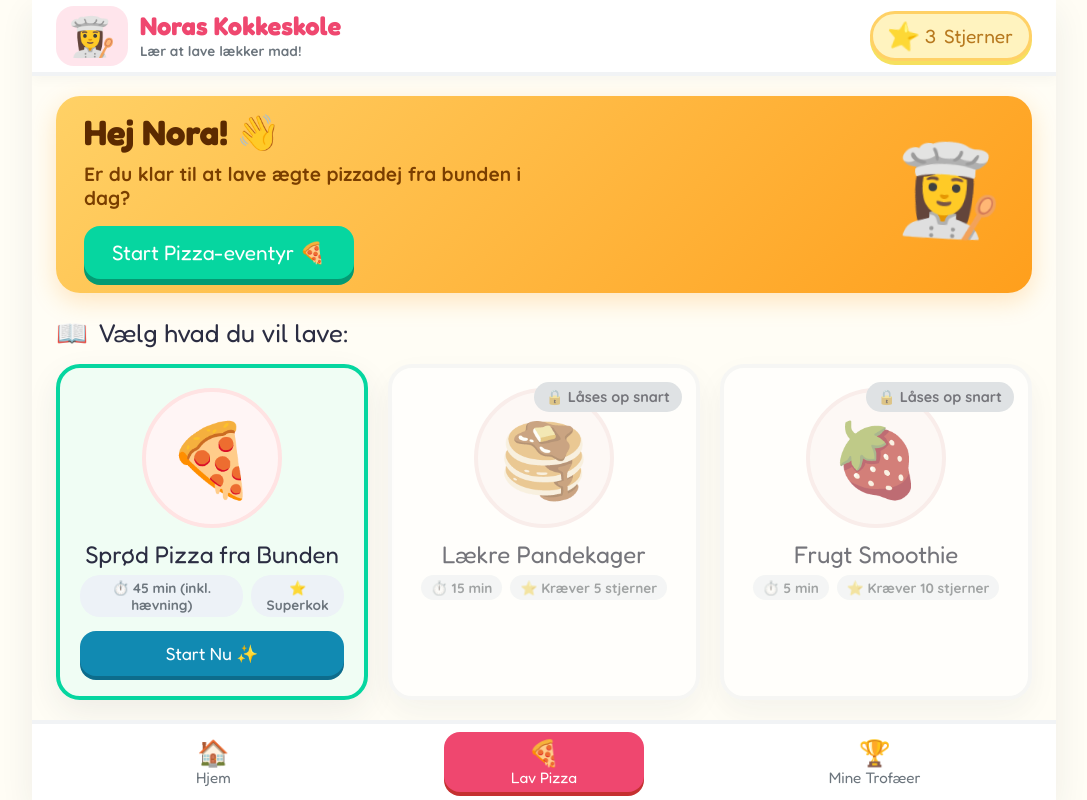
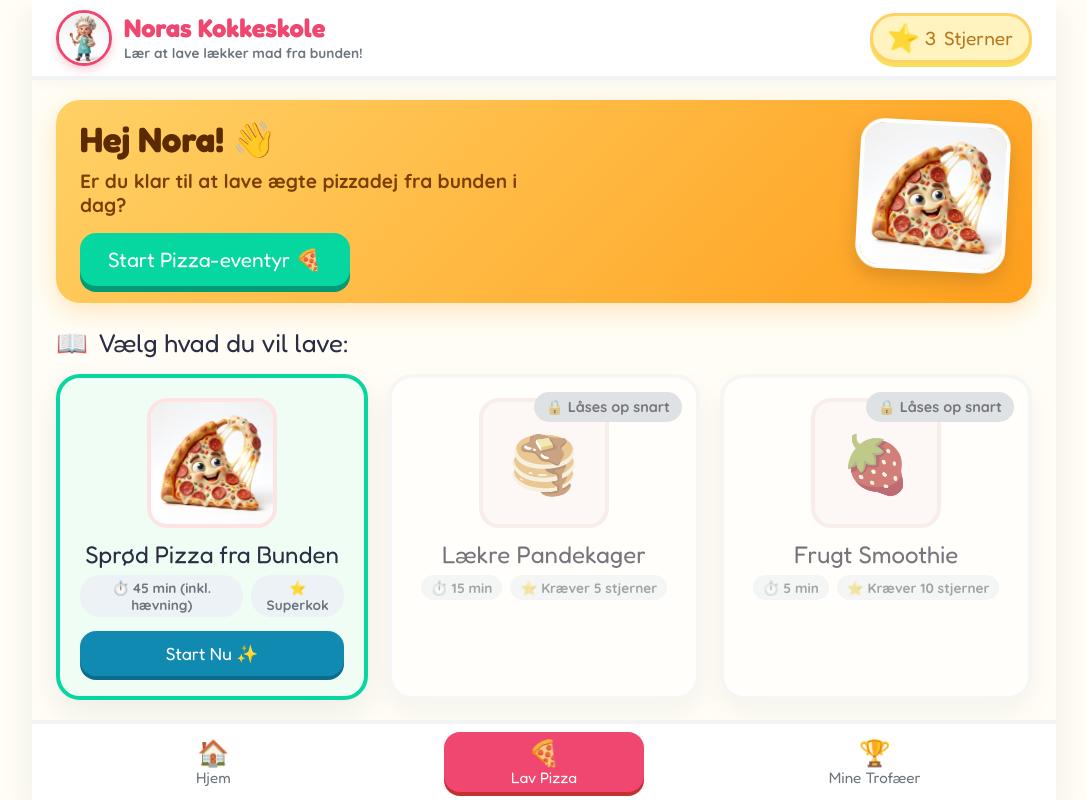
Before and after one commit to Ianropke/noras-kokkeskole, a plain HTML site: page index.html in a window 1280 px wide. Shown: the whole page, without its empty margins (96-1183 px from the left). Drawn offline with nearby package versions, Linux system fonts and the light colour scheme.

Commit message:
Replace generic emojis with custom Pixar 3D claymation graphics and mascot

```diff
--- a/app.js
+++ b/app.js
@@ -149,7 +149,7 @@ const recipeData = {
         text: 'Du har lavet en hel pizza fra bunden med ægte hjemmelavet dej! Skær den ud i trekanter og nyd dit mesterværk!',
         mathHint: '💡 Hvis du skærer pizzaen på tværs, får du 8 lækre stykker!',
         mediaType: 'image',
-        mediaSrc: 'hero_pizza.png',
+        mediaSrc: 'assets/hero_pizza.jpg',
         assetId: 'hero_pizza',
         icon: '🌟',
         isFinal: true
@@ -254,7 +254,7 @@ function renderHome() {
         <p>Er du klar til at lave ægte pizzadej fra bunden i dag?</p>
         <button class="hero-btn" onclick="openIngredients('pizza')">Start Pizza-eventyr 🍕</button>
       </div>
-      <div class="hero-illustration">👩‍🍳</div>
+      <img src="assets/hero_pizza.jpg" alt="Glad pizza" class="custom-hero-img">
     </div>
 
     <div class="section-title">
@@ -264,7 +264,9 @@ function renderHome() {
     <div class="recipes-grid">
       <!-- PIZZA (Unlocked) -->
       <div class="recipe-card active-card" onclick="openIngredients('pizza')">
-        <div class="recipe-img-box">🍕</div>
+        <div class="recipe-img-box">
+          <img src="assets/hero_pizza.jpg" alt="Pizza" class="custom-card-img">
+        </div>
         <div class="recipe-title">Sprød Pizza fra Bunden</div>
         <div class="recipe-tags">
           <span class="tag">⏱️ 45 min (inkl. hævning)</span>
@@ -276,7 +278,7 @@ function renderHome() {
       <!-- PANCAKES (Locked preview) -->
       <div class="recipe-card locked-card" onclick="soundLocked()">
         <span class="lock-badge">🔒 Låses op snart</span>
-        <div class="recipe-img-box">🥞</div>
+        <div class="recipe-img-box" style="display:flex; align-items:center; justify-content:center; background:#FFF5F5; font-size:3.5rem;">🥞</div>
         <div class="recipe-title">Lækre Pandekager</div>
         <div class="recipe-tags">
           <span class="tag">⏱️ 15 min</span>
@@ -287,7 +289,7 @@ function renderHome() {
       <!-- SMOOTHIE (Locked preview) -->
       <div class="recipe-card locked-card" onclick="soundLocked()">
         <span class="lock-badge">🔒 Låses op snart</span>
-        <div class="recipe-img-box">🍓</div>
+        <div class="recipe-img-box" style="display:flex; align-items:center; justify-content:center; background:#FFF5F5; font-size:3.5rem;">🍓</div>
         <div class="recipe-title">Frugt Smoothie</div>
         <div class="recipe-tags">
           <span class="tag">⏱️ 5 min</span>
@@ -489,7 +491,7 @@ function finishRecipe() {
   const main = document.getElementById('mainView');
   main.innerHTML = `
     <div style="text-align: center; padding: 40px 20px; background: white; border-radius: 24px; border: 4px solid var(--primary-yellow);">
-      <div style="font-size: 6rem; animation: floatPizza 2s infinite ease-in-out;">🏆</div>
+      <img src="assets/pizza_trophy.jpg" alt="Pizza Trofæ" style="width:160px; height:160px; object-fit:cover; border-radius:24px; box-shadow:0 8px 24px rgba(0,0,0,0.15); animation: floatPizza 2s infinite ease-in-out;">
       <h1 style="font-family: var(--font-heading); font-size: 2.5rem; color: var(--primary-pink); margin: 16px 0;">
         SEJT GÅET, NORA! 🎉
       </h1>
@@ -517,13 +519,13 @@ function openBadges() {
 
       <div class="badges-grid">
         <div class="badge-card">
-          <div class="badge-icon">🍕</div>
+          <img src="assets/pizza_trophy.jpg" alt="Pizza Trofæ" class="custom-trophy-img">
           <div class="badge-title">Dej-Mester & Pizza-Mester</div>
           <span class="tag" style="background:#E6FFFA; color:#049A73;">Opnået!</span>
         </div>
 
         <div class="badge-card">
-          <div class="badge-icon">🧼</div>
+          <img src="assets/chef_mascot.jpg" alt="Kokke Mærke" class="custom-trophy-img">
           <div class="badge-title">Ren Vaskebjørn</div>
           <span class="tag" style="background:#E6FFFA; color:#049A73;">Opnået!</span>
         </div>
--- a/index.html
+++ b/index.html
@@ -16,10 +16,10 @@
     <!-- HEADER / TOPBAR -->
     <header class="top-bar">
       <div class="logo-area" onclick="goHome()">
-        <span class="logo-icon">👩‍🍳</span>
+        <img src="assets/chef_mascot.jpg" alt="Chef Nora" class="custom-logo-img">
         <div class="logo-text">
           <h1>Noras Kokkeskole</h1>
-          <span class="sub-logo">Lær at lave lækker mad!</span>
+          <span class="sub-logo">Lær at lave lækker mad fra bunden!</span>
         </div>
       </div>
 
--- a/style.css
+++ b/style.css
@@ -62,7 +62,7 @@ body {
 
 /* TOPBAR */
 .top-bar {
-  height: 76px;
+  height: 80px;
   background: var(--bg-card);
   padding: 12px 24px;
   display: flex;
@@ -80,11 +80,13 @@ body {
   cursor: pointer;
 }
 
-.logo-icon {
-  font-size: 2.4rem;
-  background: #FFE5EC;
-  padding: 6px 12px;
-  border-radius: 18px;
+.custom-logo-img {
+  width: 56px;
+  height: 56px;
+  border-radius: 50%;
+  object-fit: cover;
+  border: 3px solid var(--primary-pink);
+  box-shadow: 0 4px 8px rgba(239, 71, 111, 0.25);
 }
 
 .logo-text h1 {
@@ -137,7 +139,7 @@ body {
 .hero-banner {
   background: linear-gradient(135deg, #FFD166 0%, #FF9F1C 100%);
   border-radius: var(--border-radius-lg);
-  padding: 28px;
+  padding: 24px;
   color: #2B2D42;
   display: flex;
   align-items: center;
@@ -181,14 +183,19 @@ body {
   box-shadow: 0 2px 0px #049A73;
 }
 
-.hero-illustration {
-  font-size: 5.5rem;
+.custom-hero-img {
+  width: 150px;
+  height: 150px;
+  border-radius: 24px;
+  object-fit: cover;
+  border: 4px solid white;
+  box-shadow: 0 8px 20px rgba(0,0,0,0.15);
   animation: floatPizza 3s ease-in-out infinite;
 }
 
 @keyframes floatPizza {
   0%, 100% { transform: translateY(0) rotate(0deg); }
-  50% { transform: translateY(-10px) rotate(5deg); }
+  50% { transform: translateY(-8px) rotate(4deg); }
 }
 
 /* RECIPE CARDS GRID */
@@ -239,16 +246,18 @@ body {
 }
 
 .recipe-img-box {
-  width: 140px;
-  height: 140px;
-  border-radius: 50%;
-  background: #FFF5F5;
-  display: flex;
-  align-items: center;
-  justify-content: center;
-  font-size: 4.5rem;
+  width: 130px;
+  height: 130px;
+  border-radius: 20px;
+  overflow: hidden;
   margin-bottom: 12px;
   border: 4px solid #FFE3E3;
+}
+
+.custom-card-img {
+  width: 100%;
+  height: 100%;
+  object-fit: cover;
 }
 
 .recipe-title {
@@ -621,6 +630,15 @@ body {
   margin-bottom: 8px;
 }
 
+.custom-trophy-img {
+  width: 140px;
+  height: 140px;
+  object-fit: cover;
+  border-radius: 20px;
+  margin-bottom: 12px;
+  box-shadow: 0 8px 16px rgba(0,0,0,0.1);
+}
+
 .badge-title {
   font-family: var(--font-heading);
   font-size: 1.2rem;
```
Also changed, not shown: assets/chef_mascot.jpg (added), assets/hero_pizza.jpg (added), assets/pizza_trophy.jpg (added), 1 other file.
